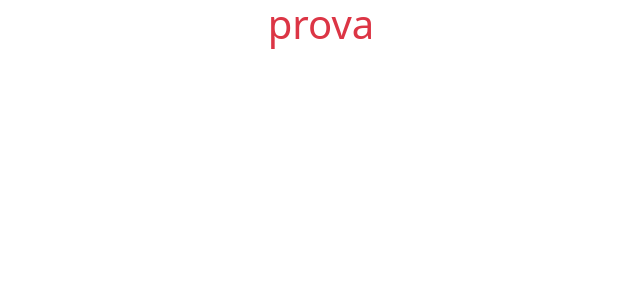
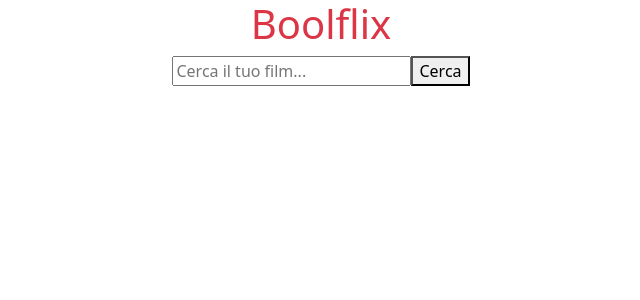
Before and after one commit to marcocentonze/vite-boolflix, a Vue app: page / in a window 1280 px wide. Shown: the top 300 px of the page, without its empty margins (319-959 px from the left). Built offline with nearby package versions, Linux system fonts and the light colour scheme.

Commit message:
add Boolflix API to store.js + basic markup

```diff
--- a/src/App.vue
+++ b/src/App.vue
@@ -22,11 +22,11 @@ export default {
 </script>
 
 <template>
-
-
-  <HelloWorld/>
+    <HelloWorld />
+    <div class="text-center">
+        <input type="text" placeholder="Cerca il tuo film...">
+        <button>Cerca</button>
+    </div>
 </template>
 
-<style scoped>
-
-</style>
+<style scoped></style>
--- a/src/components/HelloWorld.vue
+++ b/src/components/HelloWorld.vue
@@ -16,7 +16,7 @@ export default {
 </script>
 
 <template>
-    <h1 class="text-center text-danger">prova</h1>
+    <h1 class="text-center text-danger">Boolflix</h1>
 </template>
 
 <style scoped></style>
```
Also changed, not shown: src/store.js (+14 -3 lines).
